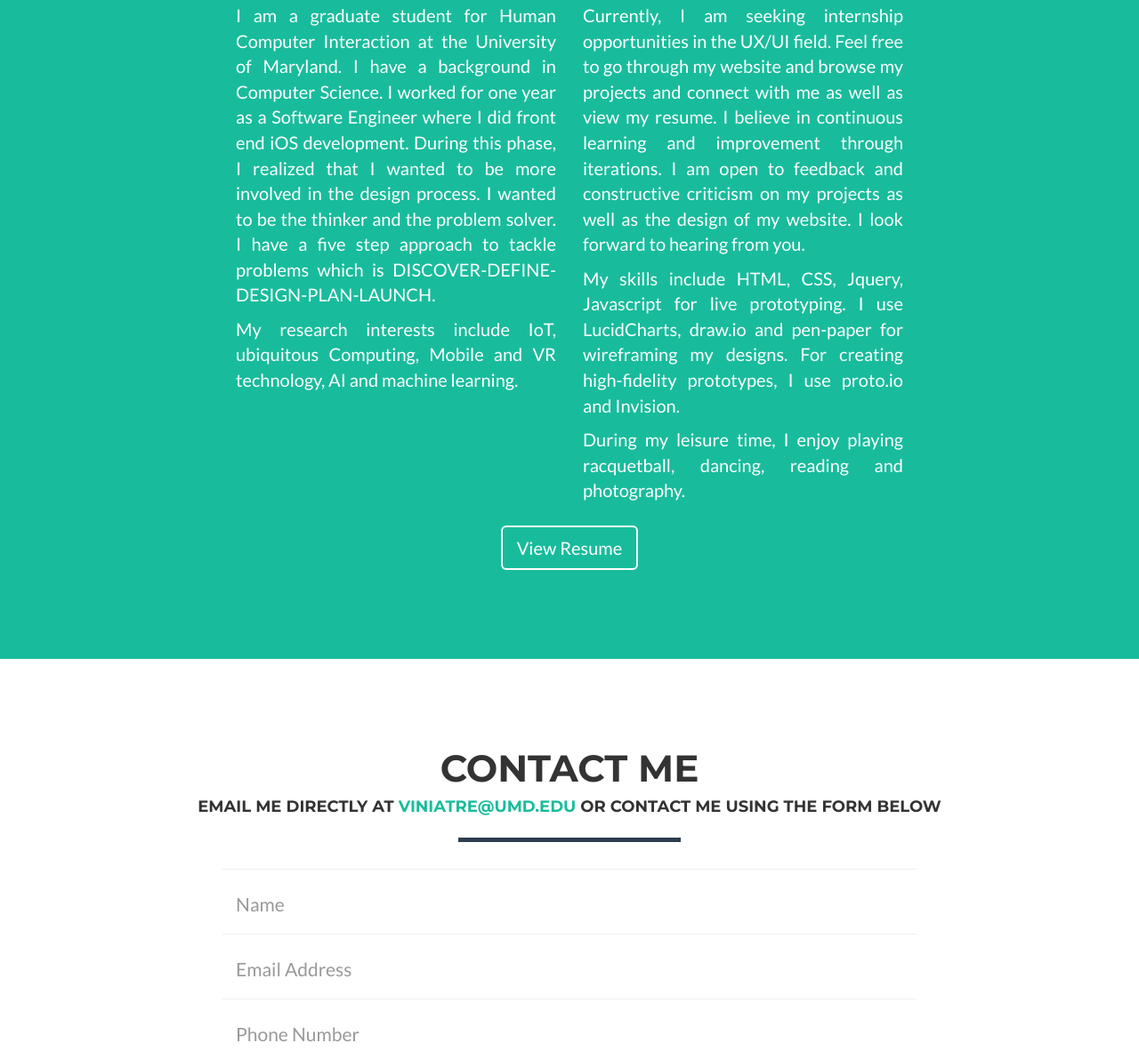
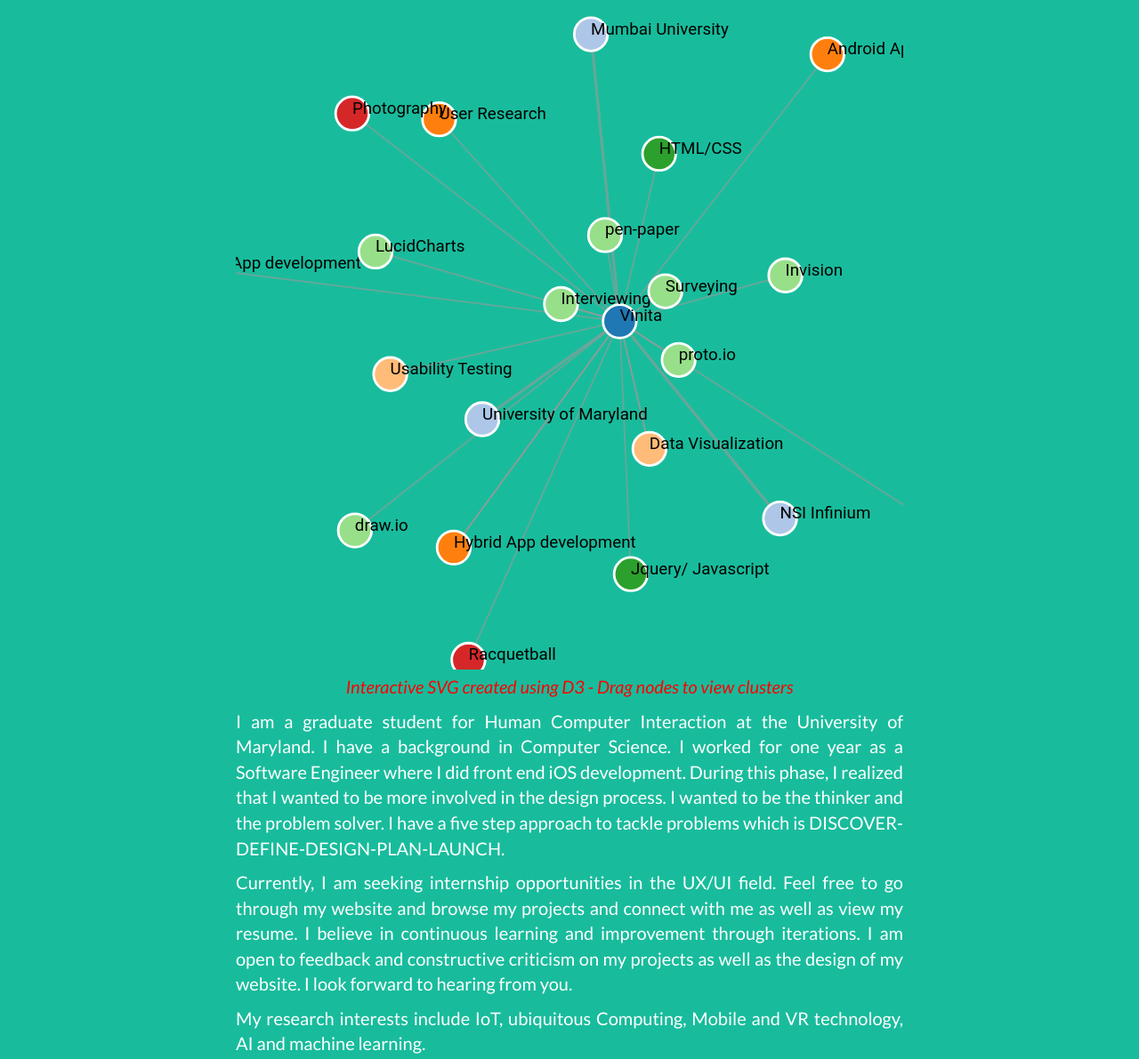
Before and after one commit to vinita-atre/Personal-Website, a website: page index.html in a window 1280 px wide. Shown: the part 2710-3901 px from the top of the page at 89% size. Drawn offline with nearby package versions, Linux system fonts and the light colour scheme; animation ran at ten frames a second.

Commit message:
add about me graph

```diff
--- /dev/null
+++ b/GraphJourney.json
@@ -0,0 +1,55 @@
+{
+  "nodes": [
+  	{"id": "Vinita", "group": 1},
+    {"id": "University of Maryland", "group": 8},
+    {"id": "Mumbai University", "group": 8},
+    {"id": "NSI Infinium", "group": 8},
+    {"id": "iOS App development", "group": 3},
+    {"id": "Android App development", "group": 3},
+    {"id": "Hybrid App development", "group": 3},
+    {"id": "User Research", "group": 3},
+    {"id": "Data Visualization", "group": 5},
+    {"id": "Usability Testing", "group": 5},
+    {"id": "HTML/CSS", "group": 9},
+    {"id": "Jquery/ Javascript", "group": 9},
+    {"id": "LucidCharts", "group": 4},
+    {"id": "Invision", "group": 4},
+    {"id": "draw.io", "group": 4},
+    {"id": "pen-paper", "group": 4},
+    {"id": "proto.io", "group": 4},
+    {"id": "Interviewing", "group": 4},
+    {"id": "Surveying", "group": 4},
+    {"id": "Racquetball", "group": 6},
+    {"id": "Photography", "group": 6},
+    {"id": "Dancing", "group": 6}
+
+      ],
+  "links": [
+  	{"source": "Vinita", "target": "University of Maryland", "value": 3, "distance": 100},
+  	{"source": "Vinita", "target": "Mumbai University", "value": 3, "distance": 170},
+  	{"source": "Vinita", "target": "NSI Infinium", "value": 3, "distance": 150},
+  	{"source": "Vinita", "target": "iOS App development", "value": 1, "distance": 250},
+    {"source": "Vinita", "target": "Android App development", "value": 1, "distance": 200},
+  	{"source": "Vinita", "target": "Hybrid App development", "value": 1, "distance": 250},
+  	{"source": "Vinita", "target": "User Research", "value": 1, "distance": 160},
+  	{"source": "Vinita", "target": "Data Visualization", "value": 1, "distance": 100},
+  	{"source": "Vinita", "target": "Usability Testing", "value": 1, "distance": 140},
+  	{"source": "Vinita", "target": "Hybrid App development", "value": 1, "distance": 100},
+  	{"source": "Vinita", "target": "HTML/CSS", "value": 1, "distance": 100},
+  	{"source": "Vinita", "target": "Jquery/ Javascript", "value": 1, "distance": 150},
+  	{"source": "Vinita", "target": "LucidCharts", "value": 1, "distance": 150},
+  	{"source": "Vinita", "target": "Invision", "value": 1, "distance": 100},
+  	{"source": "Vinita", "target": "draw.io", "value": 1, "distance": 200},
+  	{"source": "Vinita", "target": "Data Visualization", "value": 1, "distance": 60},
+  	{"source": "Vinita", "target": "pen-paper", "value": 1, "distance": 50},
+  	{"source": "Vinita", "target": "proto.io", "value": 1, "distance": 40},
+  	{"source": "Vinita", "target": "Interviewing", "value": 1, "distance": 35},
+  	{"source": "Vinita", "target": "Surveying", "value": 1, "distance": 30},
+  	{"source": "Vinita", "target": "Photography", "value": 1, "distance": 200},
+    {"source": "Vinita", "target": "Racquetball", "value": 1, "distance": 220},
+    {"source": "Vinita", "target": "Dancing", "value": 1, "distance": 240}
+
+
+
+  	]
+}
--- a/index.html
+++ b/index.html
@@ -8,10 +8,27 @@
 	<link href="vendor/font-awesome/css/font-awesome.min.css" rel="stylesheet" type="text/css" />
 	<link href="https://fonts.googleapis.com/css?family=Montserrat:400,700" rel="stylesheet" type="text/css" />
 	<link href="https://fonts.googleapis.com/css?family=Lato:400,700,400italic,700italic" rel="stylesheet" type="text/css" /><!-- My CSS -->
-	<link href="css/portfolio.css" rel="stylesheet" /><!-- HTML5 Shim and Respond.js IE8 support of HTML5 elements and media queries --><!-- WARNING: Respond.js doesn't work if you view the page via file:// --><!--[if lt IE 9]>
+	<link href="css/portfolio.css" rel="stylesheet" />
+    <script src="https://d3js.org/d3.v4.min.js"></script><!-- HTML5 Shim and Respond.js IE8 support of HTML5 elements and media queries --><!-- WARNING: Respond.js doesn't work if you view the page via file:// --><!--[if lt IE 9]>
         <script src="https://oss.maxcdn.com/libs/html5shiv/3.7.0/html5shiv.js"></script>
         <script src="https://oss.maxcdn.com/libs/respond.js/1.4.2/respond.min.js"></script>
         <![endif]-->
+    <style>
+    .links line {
+        stroke: #999;
+        stroke-opacity: 0.6;
+    }
+
+    .nodes circle {
+        stroke: #fff;
+        stroke-width: 1.5px;
+    }
+    .nodes text{
+        font-size: 10px;
+        font-family: roboto;
+        color: gray;
+    }
+</style>
     </head>
     <body class="index" id="page-top"><!-- Navigation -->
     	<nav class="navbar navbar-default navbar-fixed-top navbar-custom" id="mainNav">
@@ -51,7 +68,7 @@
                 <!-- Header -->
 
         <header>
-                	<div class="container" style="background-image: url(img/mckeldin.jpg); background-repeat: no-repeat; background-position: center; ">
+                	<div class="container" style="background-image: url(img/mckeldin.jpg);background-repeat: no-repeat; background-position: center; ">
 
                 		<div class="row">
                 			<div class="col-lg-12"><img alt="vinita atre" class="img-responsive" src="img/profile.png" style="border: 4px; border-radius: 50%;box-shadow: 3px 3px 6px black; width: 30%" />
@@ -155,17 +172,113 @@
                 				</div>
 
                 				<div class="row">
-                					<div class="col-lg-4 col-lg-offset-2">
-                						<p align = "justify">I am a graduate student for Human Computer Interaction at the University of Maryland. I have a background in Computer Science. I worked for one year as a Software Engineer where I did front end iOS development. During this phase, I realized that I wanted to be more involved in the design process. I wanted to be the thinker and the problem solver. I have a five step approach to tackle problems which is DISCOVER-DEFINE-DESIGN-PLAN-LAUNCH.</p>
+                                    <div class="col-lg-8 col-lg-offset-2">
 
-                						<p align = "justify" >My research interests include IoT, ubiquitous Computing, Mobile and VR technology, AI and machine learning.</p>
-                					</div>
+                					   <!-- SVG code -->
+                                       <svg viewBox ="0,0,400,400" ></svg><script src="https://d3js.org/d3.v4.min.js"></script>
+<script>
 
-                					<div class="col-lg-4">
+    var svg = d3.select("svg"),
+        width = 400;//+svg.attr("width"),
+        height = 400;//+svg.attr("height");
+
+
+    var color = d3.scaleOrdinal(d3.schemeCategory20);
+
+    var simulation = d3.forceSimulation()
+        .force("link", d3.forceLink().id(function (d) {
+            return d.id;
+        }).distance(function(d){ return d.distance;}).strength(1))
+        .force("charge", d3.forceManyBody())
+        .force("center", d3.forceCenter(width/2, height/2));
+
+    d3.json("GraphJourney.json", function (error, graph) {
+        if (error) throw error;
+
+        var link = svg.append("g")
+            .attr("class", "links")
+            .selectAll("line")
+            .data(graph.links)
+            .enter().append("line")
+            .attr("stroke-width", function (d) {
+                return Math.sqrt(d.value);
+            })
+            .attr("linkDistance", function (d) {
+                return (d.distance);
+            });
+
+        var node = svg.append("g")
+            .attr("class", "nodes")
+            .selectAll("g")
+            .data(graph.nodes)
+            .enter().append("g")
+            .call(d3.drag()
+                .on("start", dragstarted)
+                .on("drag", dragged)
+                .on("end", dragended));
+
+        node.append("circle")
+            .attr("r", 10)
+            .attr("fill", function (d) {
+                return color(d.group);
+            })
+
+        node.append("text")
+            .text(function (d) {
+                return d.id;
+            });
+
+        simulation
+            .nodes(graph.nodes)
+            .on("tick", ticked);
+
+        simulation.force("link")
+            .links(graph.links);
+
+        function ticked() {
+            link
+                .attr("x1", function (d) {
+                    return d.source.x;
+                })
+                .attr("y1", function (d) {
+                    return d.source.y;
+                })
+                .attr("x2", function (d) {
+                    return d.target.x;
+                })
+                .attr("y2", function (d) {
+                    return d.target.y;
+                });
+
+            node.attr("transform", function (d) {
+                return "translate(" + d.x + "," + d.y + ")";
+            });
+        }
+    });
+
+    function dragstarted(d) {
+        if (!d3.event.active) simulation.alphaTarget(0.3).restart();
+        d.fx = d.x;
+        d.fy = d.y;
+    }
+
+    function dragged(d) {
+        d.fx = d3.event.x;
+        d.fy = d3.event.y;
+    }
+
+    function dragended(d) {
+        if (!d3.event.active) simulation.alphaTarget(0);
+        d.fx = null;
+        d.fy = null;
+    }
+</script>
+                                        <p align= "center" style="color:red"><i> Interactive SVG created using D3 - Drag nodes to view clusters</i></p>
+                                        <p align="justify">I am a graduate student for Human Computer Interaction at the University of Maryland. I have a background in Computer Science. I worked for one year as a Software Engineer where I did front end iOS development. During this phase, I realized that I wanted to be more involved in the design process. I wanted to be the thinker and the problem solver. I have a five step approach to tackle problems which is DISCOVER-DEFINE-DESIGN-PLAN-LAUNCH.</p>
                 						<p align= "justify">Currently, I am seeking internship opportunities in the UX/UI field. Feel free to go through my website and browse my projects and connect with me as well as view my resume. I believe in continuous learning and improvement through iterations. I am open to feedback and constructive criticism on my projects as well as the design of my website. I look forward to hearing from you.</p>
-                						<p align= "justify">My  skills include HTML, CSS, Jquery, Javascript for live prototyping. I use LucidCharts, draw.io and pen-paper for wireframing my designs. For creating high-fidelity prototypes, I use proto.io and Invision.</p>
 
-                						<p align= "justify">During my leisure time, I enjoy playing racquetball, dancing, reading and photography.</p>
+                                        <p align = "justify" >My research interests include IoT, ubiquitous Computing, Mobile and VR technology, AI and machine learning.</p>
+
                 					</div>
 
                 					<div class="col-lg-8 col-lg-offset-2 text-center"><a class="btn btn-lg btn-outline" href="https://drive.google.com/open?id=0B8ehj_dhcf07TllWeXFlYWRCVG8" target="_blank">View Resume </a>
```
Also changed, not shown: img/scenariomapping.jpg (added).
